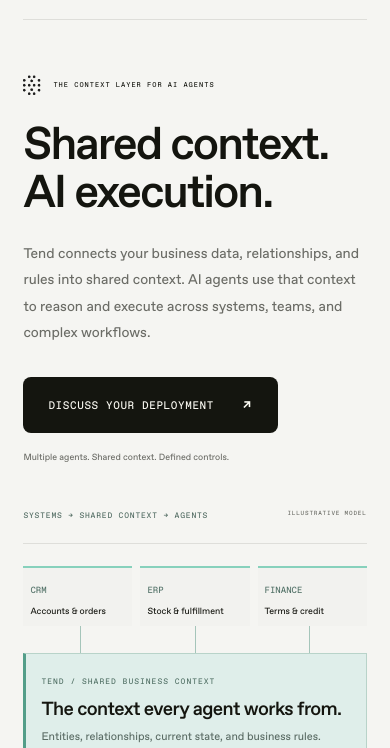
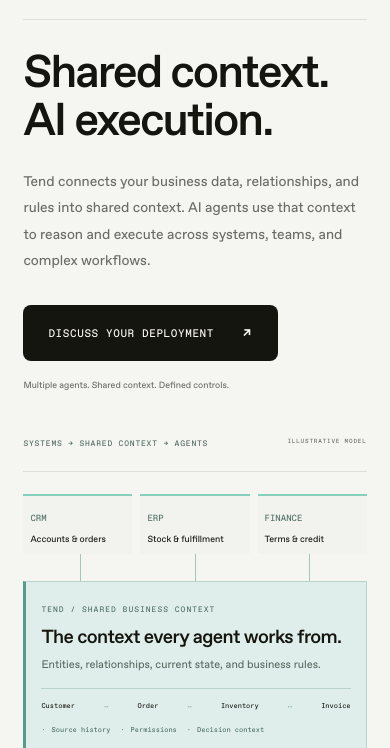
Before and after one commit to jakehb1/Tend-Final-, a website: page project/index.html in a window 390 px wide. Shown: the part 62-810 px from the top of the page. Drawn offline with Linux system fonts and the light colour scheme.

Commit message:
fix(marketing): simplify hero and move headline above the fold

```diff
--- a/project/home.css
+++ b/project/home.css
@@ -133,11 +133,11 @@ h2 {
   display: grid;
   grid-template-columns: 1fr 1fr;
   column-gap: 20px;
-  align-items: center;
-  min-height: 740px;
+  align-items: start;
+  min-height: 0;
 }
 .hero-copy {
-  padding: 76px 0 68px;
+  padding: 24px 0 48px;
   z-index: 2;
 }
 .hero-copy .eyebrow {
@@ -153,7 +153,7 @@ h2 {
 .hero h1 {
   font: 400 clamp(72px, 8vw, 122px) / 0.93 var(--serif);
   letter-spacing: -3px;
-  margin: 27px 0;
+  margin: 0 0 27px;
 }
 .hero h1 em {
   color: #65774c;
@@ -765,11 +765,11 @@ h2 {
     min-height: 0;
   }
   .hero-copy {
-    padding: 55px 0 15px;
+    padding: 28px 0 15px;
   }
   .hero h1 {
     font-size: clamp(76px, 16vw, 110px);
-    margin: 25px 0;
+    margin: 0 0 25px;
   }
   .hero-copy .eyebrow {
     max-width: none;
--- a/project/index.html
+++ b/project/index.html
@@ -29,9 +29,6 @@
     <main id="main">
       <section class="hero" aria-labelledby="hero-title">
         <div class="hero-copy">
-          <p class="eyebrow">
-            <span class="tiny-spark" aria-hidden="true">✳</span> THE CONTEXT LAYER FOR AI AGENTS
-          </p>
           <h1 id="hero-title">Shared context.<br /><em>AI execution.</em></h1>
           <p class="intro">
             Tend connects your business data, relationships, and rules into shared
```
